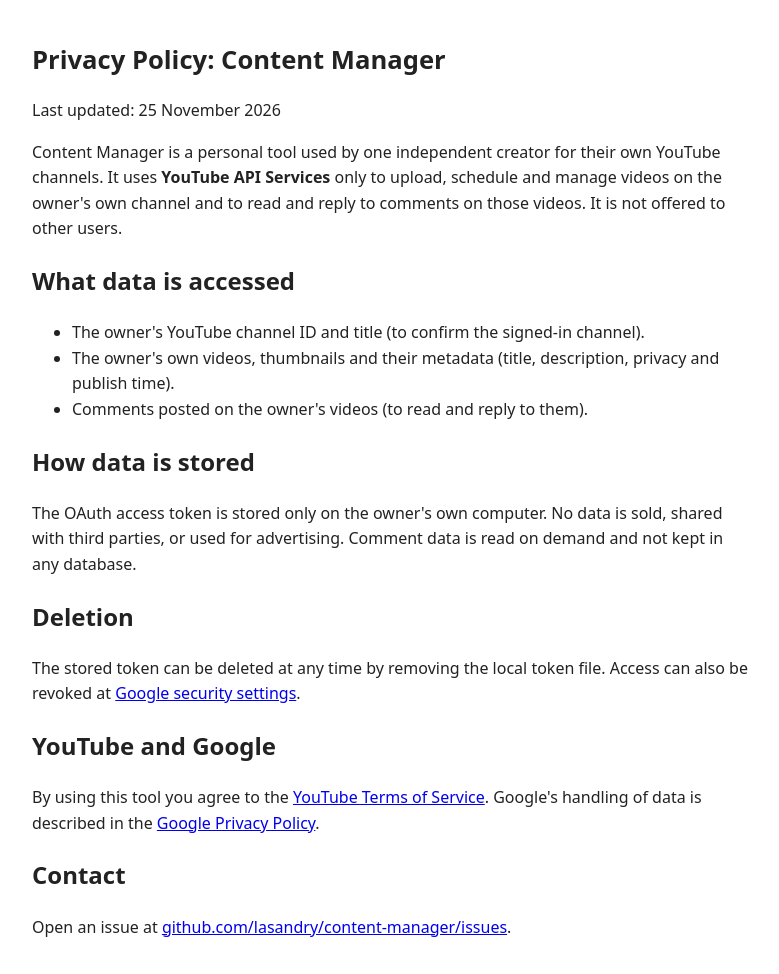
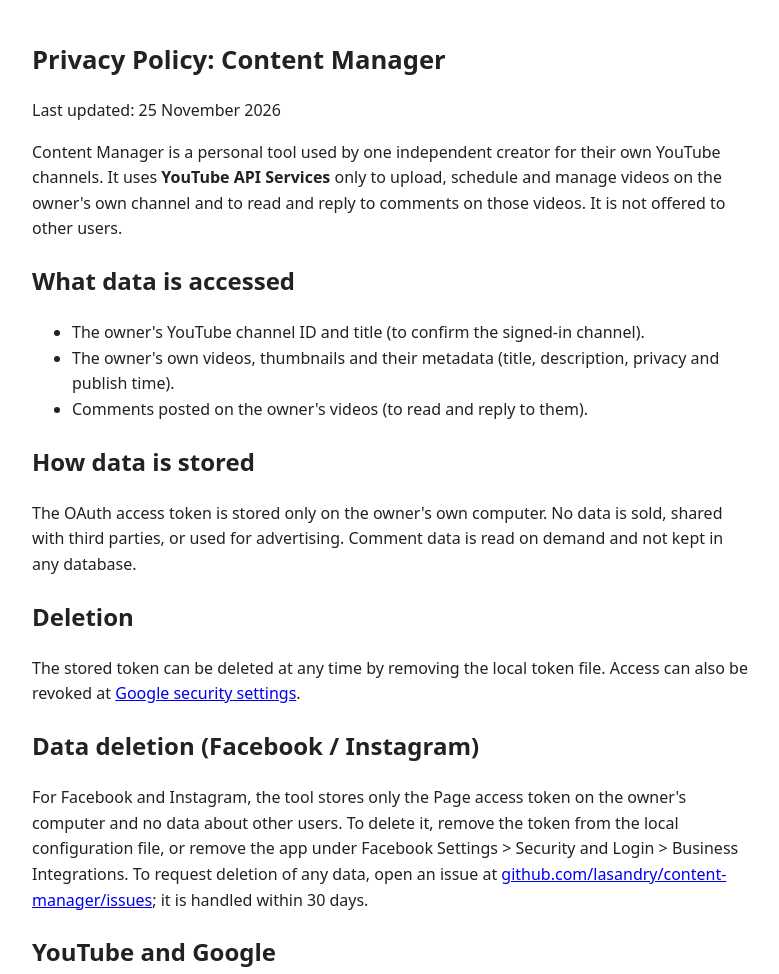
Before and after one commit to lasandry/content-manager, a plain HTML site: page privacy.html in a window 1280 px wide. Shown: the top 974 px of the page, without its empty margins (248-1027 px from the left). Drawn offline with Linux system fonts and the light colour scheme.

Commit message:
Add data deletion instructions

```diff
--- a/privacy.html
+++ b/privacy.html
@@ -20,6 +20,11 @@ or used for advertising. Comment data is read on demand and not kept in any data
 <h2>Deletion</h2>
 <p>The stored token can be deleted at any time by removing the local token file. Access can also be revoked at
 <a href="https://security.google.com/settings/security/permissions">Google security settings</a>.</p>
+<h2 id="data-deletion">Data deletion (Facebook / Instagram)</h2>
+<p>For Facebook and Instagram, the tool stores only the Page access token on the owner's computer and no data about
+other users. To delete it, remove the token from the local configuration file, or remove the app under
+Facebook Settings &gt; Security and Login &gt; Business Integrations. To request deletion of any data, open an issue at
+<a href="https://github.com/lasandry/content-manager/issues">github.com/lasandry/content-manager/issues</a>; it is handled within 30 days.</p>
 <h2>YouTube and Google</h2>
 <p>By using this tool you agree to the <a href="https://www.youtube.com/t/terms">YouTube Terms of Service</a>.
 Google's handling of data is described in the <a href="https://policies.google.com/privacy">Google Privacy Policy</a>.</p>
```
